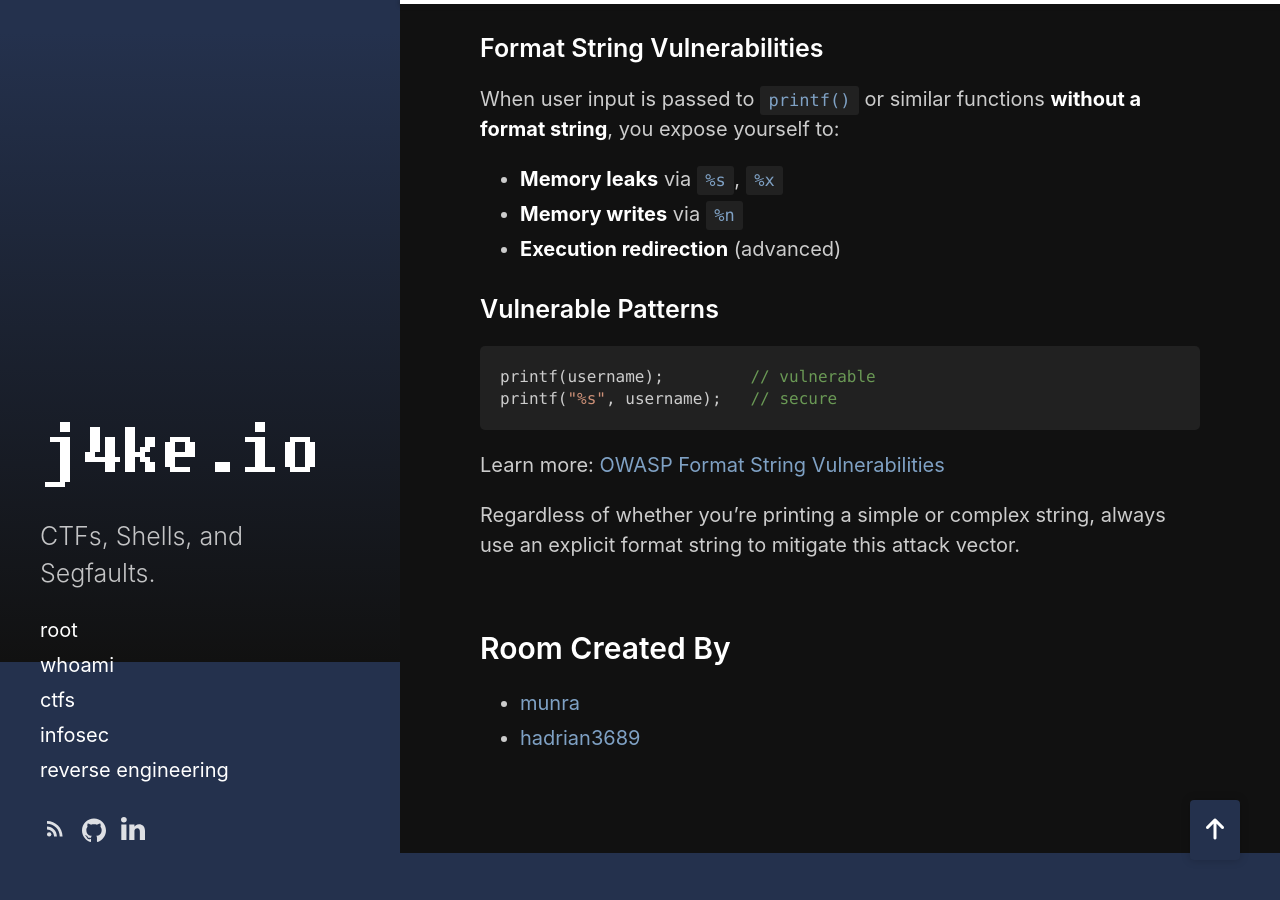
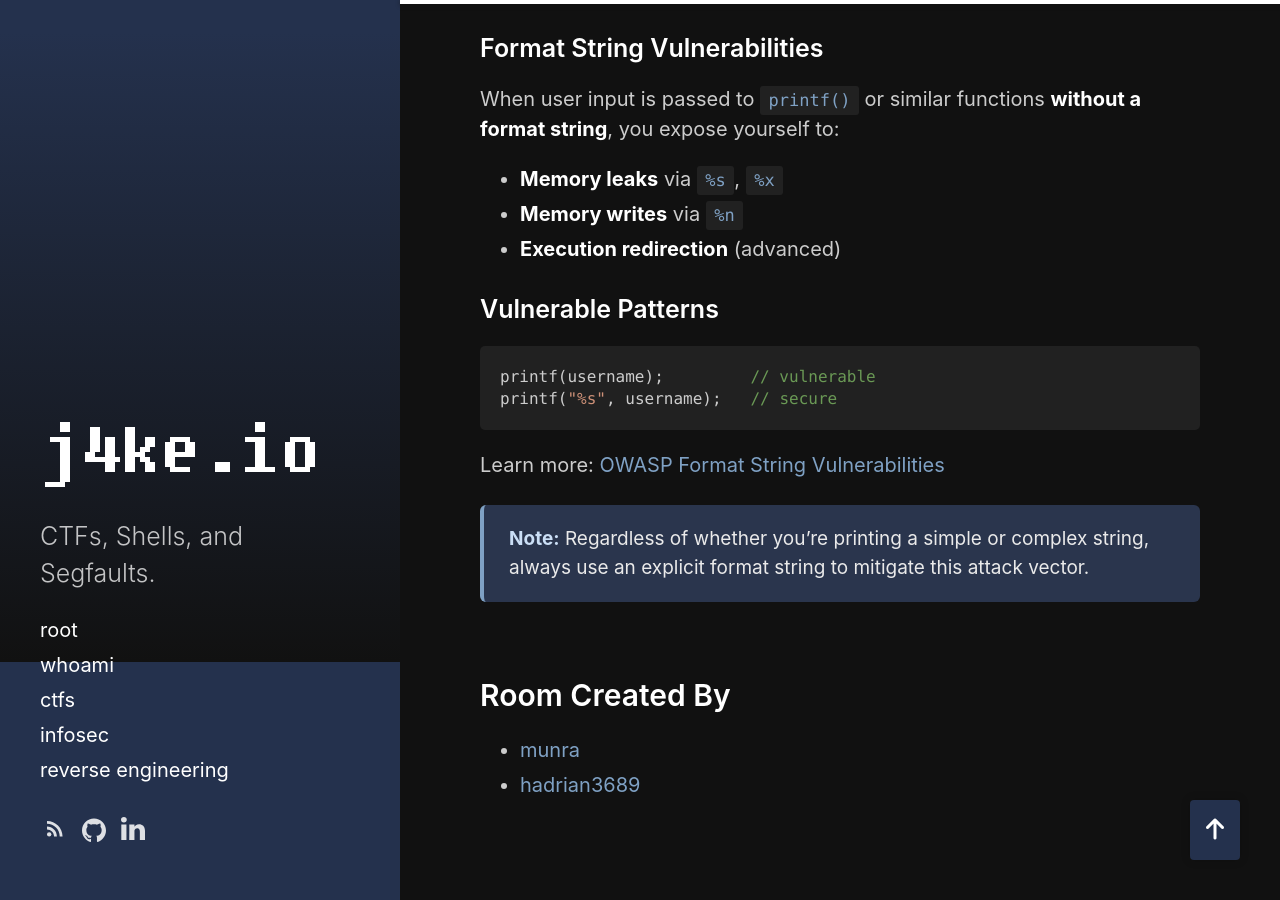
Before and after one commit to j4ke-exe/j4ke.io, a Jekyll site: the page built from _posts/2025-05-31-abusing-f-string-vulnerability-in-flag-vault-2-tryhackme-walkthrough.md, in a window 1280 px wide and 900 px high, scrolled down 4738 px. Built offline with Jekyll 4.4.1, drawn with Linux system fonts in a browser that asks for light colours; before the commit the page ends 5591 px from its top, so only the background shows below that.

Commit message:
Update 2025-05-31-abusing-f-string-vulnerability-in-flag-vault-2-tryhackme-walkthrough.md

```diff
--- a/_posts/2025-05-31-abusing-f-string-vulnerability-in-flag-vault-2-tryhackme-walkthrough.md
+++ b/_posts/2025-05-31-abusing-f-string-vulnerability-in-flag-vault-2-tryhackme-walkthrough.md
@@ -178,7 +178,7 @@ printf("%s", username);   // secure
 
 Learn more: [OWASP Format String Vulnerabilities](https://owasp.org/www-community/attacks/Format_string_attack)
 
-Regardless of whether you're printing a simple or complex string, always use an explicit format string to mitigate this attack vector.
+{% include note.html content="Regardless of whether you're printing a simple or complex string, always use an explicit format string to mitigate this attack vector." %}
 
 <br>
 
```
